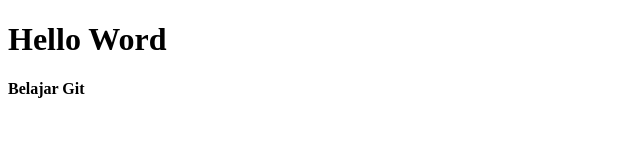
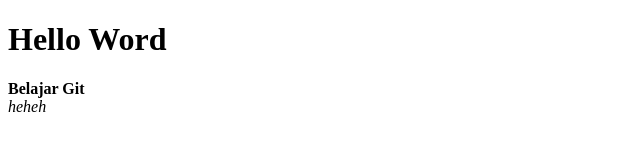
Before and after one commit to KikiAgustin/javaScript, a plain HTML site: page js/index.html in a window 1280 px wide. Shown: the full height of the page, 0-640 px from the left. Drawn offline with Linux system fonts and the light colour scheme.

Commit message:
menambahkan 1 elemen

```diff
--- a/js/index.html
+++ b/js/index.html
@@ -16,6 +16,7 @@
             </div>
         </div>
     </div>
+    <i class="fas fa-h3    ">heheh</i>
 </body>
 
 
```
